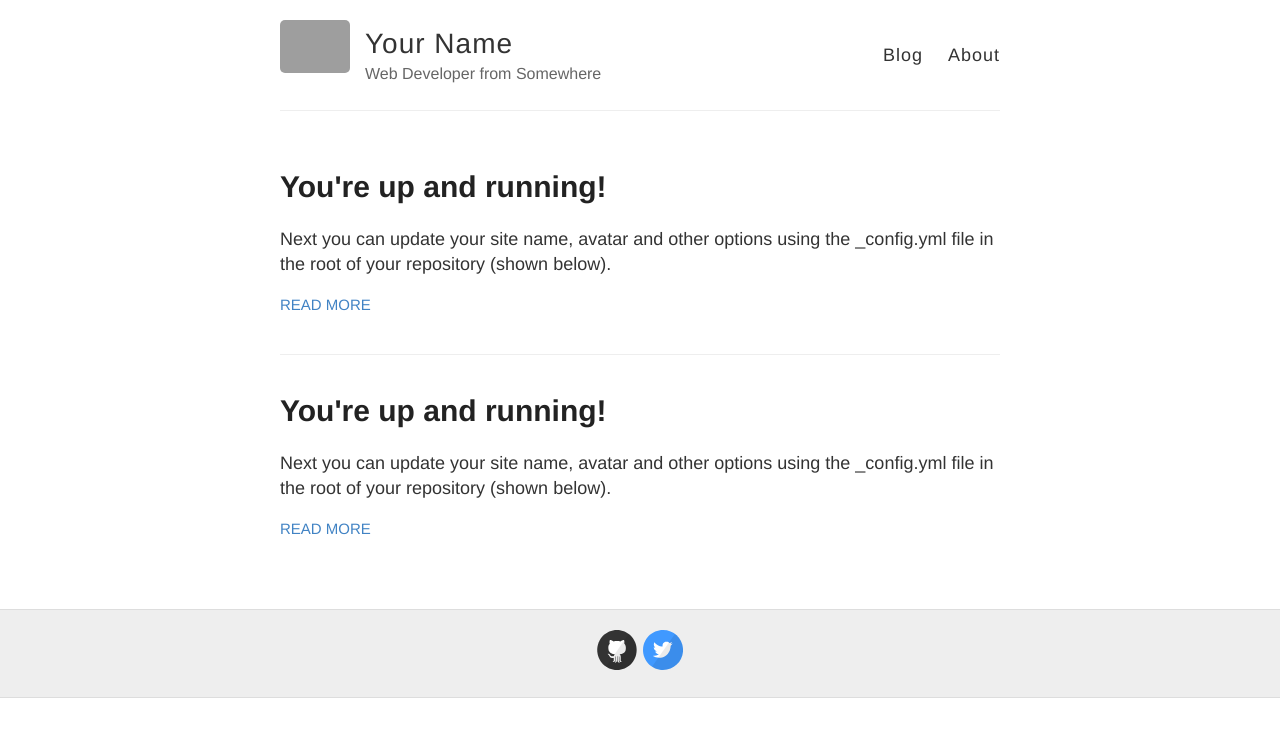
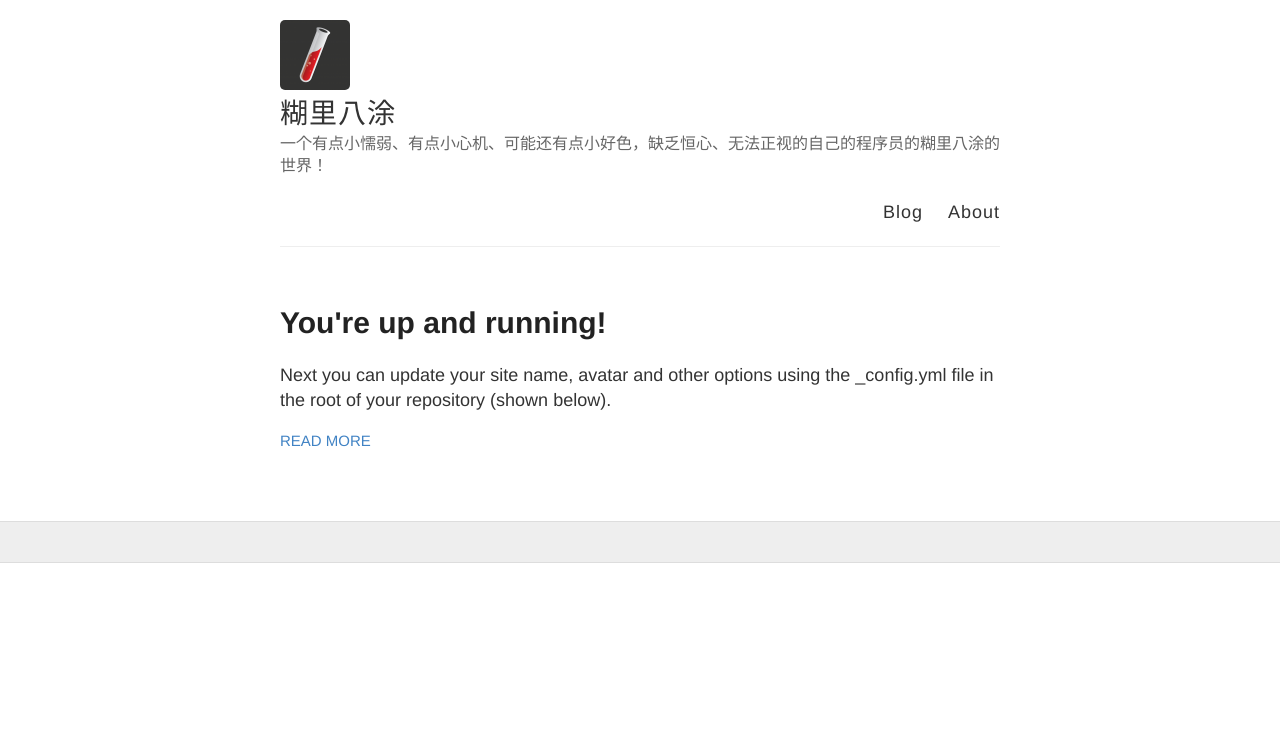
Before and after one commit to hulibatu/hulibatu.github.io, a Jekyll site: the page built from index.html, in a window 1280 px wide. Shown: the top 737 px of the page. Built offline with Jekyll 4.4.1, drawn with Linux system fonts in a browser that asks for light colours; Markdown is read by kramdown in place of the engine named in the settings; grey boxes are pictures that could not be loaded.

Commit message:
no message

```diff
--- a/_config.yml
+++ b/_config.yml
@@ -3,13 +3,15 @@
 #
 
 # Name of your site (displayed in the header)
-name: Your Name
+name: 糊里八涂
 
 # Short bio or description (displayed in the header)
-description: Web Developer from Somewhere
+description: 一个有点小懦弱、有点小心机、可能还有点小好色，缺乏恒心、无法正视的自己的程序员的糊里八涂的世界！
 
 # URL of your avatar or profile pic (you could use your GitHub profile pic)
-avatar: https://raw.githubusercontent.com/barryclark/jekyll-now/master/images/jekyll-logo.png
+avatar: https://github.com/hulibatu/hulibatu.github.io/blob/master/images/jekyll-logo.png
+
+
 
 #
 # Flags below are optional
@@ -21,12 +23,12 @@ footer-links:
   email:
   facebook:
   flickr:
-  github: barryclark/jekyll-now
+  github:
   instagram:
   linkedin:
   pinterest:
   rss: # just type anything here for a working RSS icon, make sure you set the "url" above!
-  twitter: jekyllrb
+  twitter:
   stackoverflow: # your stackoverflow profile, e.g. "users/50476/bart-kiers"
   youtube: # channel/<your_long_string> or user/<user-name>
   googleplus: # anything in your profile username that comes after plus.google.com/
--- a/_posts/2014-3-2-Test.md
+++ /dev/null
@@ -1,10 +0,0 @@
----
-layout: post
-title: You're up and running!
----
-
-Next you can update your site name, avatar and other options using the _config.yml file in the root of your repository (shown below).
-
-![_config.yml]({{ site.baseurl }}/images/config.png)
-
-The easiest way to make your first post is to edit this one. Go into /_posts/ and update the Hello World markdown file. For more instructions head over to the [Jekyll Now repository](https://github.com/barryclark/jekyll-now) on GitHub.
```
